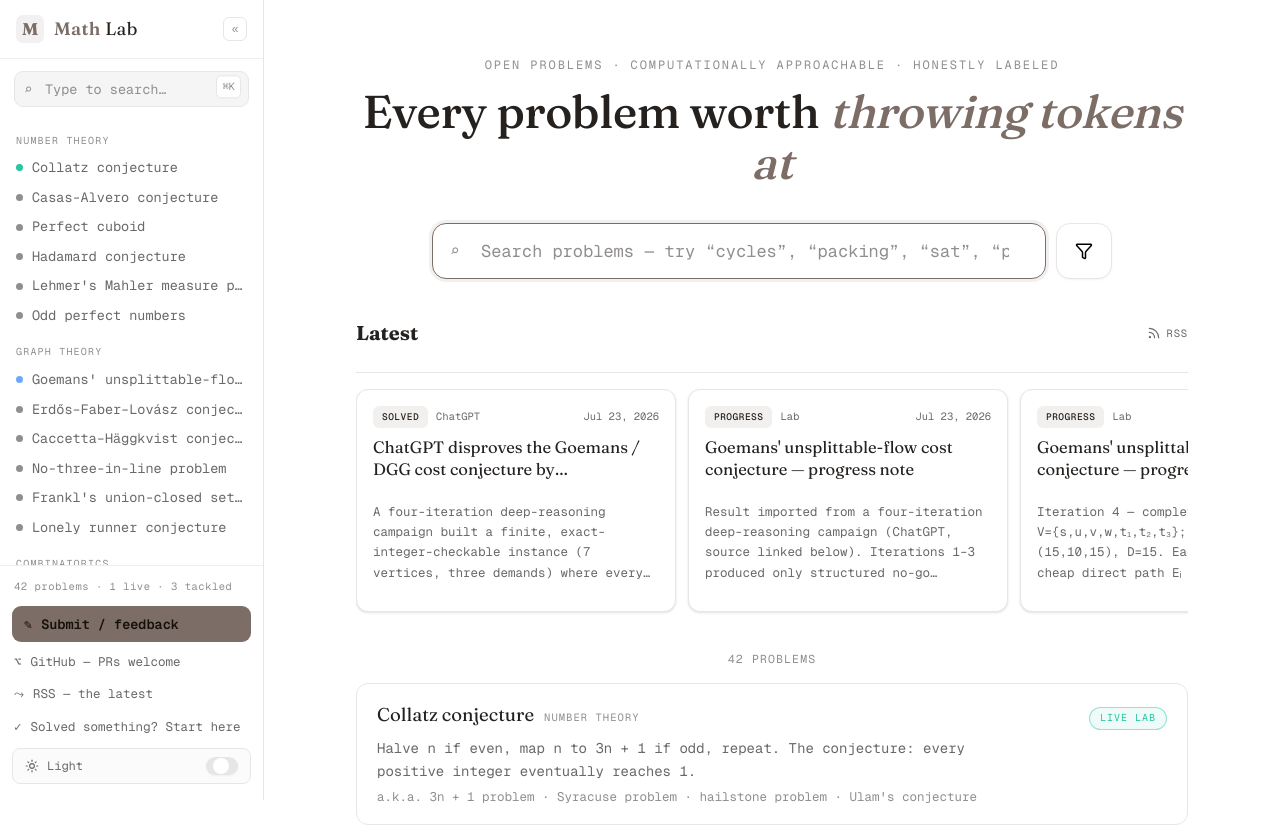
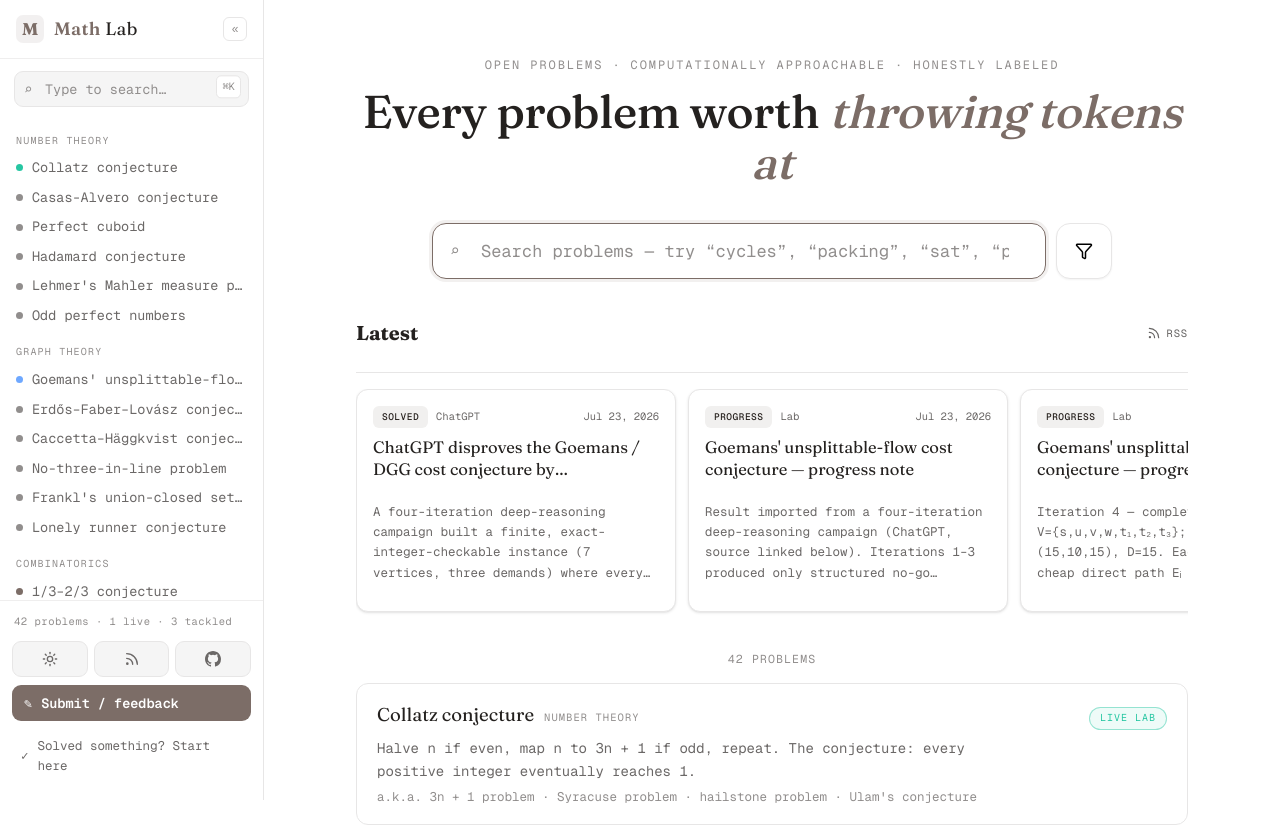
Before and after one commit to mewc/math-lab, a Next.js app: page / in a window 1280 px wide. Shown: the top 825 px of the page. Built offline with nearby package versions, Linux system fonts and the light colour scheme.

Commit message:
Simplify sidebar controls and fix dark-mode contrast
Collapse theme/RSS/GitHub into one icon-button row; keep Submit and
Solved as their own rows. Brighten dark palette tokens so hero accent,
filter chips, and mathbox text stay readable on near-black surfaces.

```diff
--- a/app/globals.css
+++ b/app/globals.css
@@ -117,45 +117,48 @@
 }
 
 .dark {
-  /* theme tokens */
-  --background: oklch(0.15 0.002 43.1);
-  --foreground: oklch(0.98 0 0);
-  --card: oklch(0.17 0.002 43.1);
-  --card-foreground: oklch(0.98 0 0);
-  --popover: oklch(0.18 0.002 43.1);
-  --popover-foreground: oklch(0.98 0 0);
-  --primary: oklch(0.547 0.021 43.1);
-  --primary-foreground: oklch(1 0 0);
-  --secondary: oklch(0.627 0.021 43.1 / 0.25);
-  --secondary-foreground: oklch(0.9 0.021 43.1);
-  --muted: oklch(0.25 0.001 43.1);
-  --muted-foreground: oklch(0.75 0.003 43.1);
-  --accent-token: oklch(0.38 0.002 43.1);
-  --accent-foreground: oklch(0.98 0 0);
-  --destructive: oklch(0.69 0.2 23.9);
-  --destructive-foreground: oklch(0 0 0);
-  --border: oklch(0.29 0.001 43.1);
-  --input: oklch(0.29 0.001 43.1);
-  --ring: oklch(0.627 0.021 43.1);
-  --chart-1: oklch(0.35 0.021 43.1);
-  --chart-2: oklch(0.55 0.021 43.1);
-  --chart-3: oklch(0.75 0.021 43.1);
-  --chart-4: oklch(0.9 0.021 43.1);
-  --chart-5: oklch(0.99 0.021 43.1);
+  /* theme tokens — brighter accents/borders so body text, chips, and the
+     hero italic stay readable on near-black backgrounds (screenshot QA). */
+  --background: oklch(0.145 0.004 43);
+  --foreground: oklch(0.96 0.004 43);
+  --card: oklch(0.185 0.005 43);
+  --card-foreground: oklch(0.96 0.004 43);
+  --popover: oklch(0.2 0.006 43);
+  --popover-foreground: oklch(0.96 0.004 43);
+  /* Light warm taupe: works as accent text AND as filled-button fill */
+  --primary: oklch(0.78 0.035 55);
+  --primary-foreground: oklch(0.18 0.015 43);
+  --secondary: oklch(0.28 0.01 43);
+  --secondary-foreground: oklch(0.94 0.008 43);
+  --muted: oklch(0.24 0.006 43);
+  --muted-foreground: oklch(0.78 0.012 43);
+  --accent-token: oklch(0.28 0.01 43);
+  --accent-foreground: oklch(0.96 0.004 43);
+  --destructive: oklch(0.72 0.18 24);
+  --destructive-foreground: oklch(0.98 0 0);
+  --border: oklch(0.4 0.012 43);
+  --input: oklch(0.26 0.008 43);
+  --ring: oklch(0.78 0.035 55);
+  --chart-1: oklch(0.45 0.03 43);
+  --chart-2: oklch(0.6 0.03 43);
+  --chart-3: oklch(0.75 0.03 43);
+  --chart-4: oklch(0.88 0.025 43);
+  --chart-5: oklch(0.96 0.02 43);
 
   /* semantic mapping onto the tokens above */
   --bg: var(--background);
   --bg-raised: var(--card);
-  --bg-inset: oklch(0.13 0.002 43.1);
-  --bg-blur: oklch(0.15 0.002 43.1 / 0.85);
+  --bg-inset: oklch(0.12 0.004 43);
+  --bg-blur: oklch(0.145 0.004 43 / 0.88);
   --line: var(--border);
-  --line-soft: oklch(0.23 0.001 43.1);
+  --line-soft: oklch(0.3 0.008 43);
   --ink: var(--foreground);
   --ink-dim: var(--muted-foreground);
-  --ink-faint: oklch(0.55 0.003 43.1);
+  --ink-faint: oklch(0.66 0.012 43);
   --accent: var(--primary);
-  --accent-soft: oklch(0.627 0.021 43.1 / 0.18);
-  --accent-line: oklch(0.627 0.021 43.1 / 0.4);
+  --accent-soft: oklch(0.78 0.035 55 / 0.16);
+  --accent-line: oklch(0.78 0.035 55 / 0.45);
+  --link: #8ec0ff;
 }
 
 * {
@@ -402,6 +405,22 @@ h3.sub {
   overflow-x: auto;
   color: var(--ink);
 }
+/* MathML inherits the mathbox text color in both themes (avoids UA black ink
+   sitting on a dark inset surface). */
+.mathbox math,
+.mathbox mi,
+.mathbox mo,
+.mathbox mn,
+.mathbox mtext,
+.mathbox mrow,
+.mathbox mfrac,
+.mathbox msup,
+.mathbox msub,
+.mathbox munder,
+.mathbox mover,
+.mathbox munderover {
+  color: inherit;
+}
 .mathbox .cases {
   display: inline-grid;
   grid-template-columns: auto auto;
@@ -823,7 +842,7 @@ sup.inline-sup {
   padding: 16px 20px 16px 48px;
   font-family: var(--sans);
   font-size: 17px;
-  transition: border-color 0.15s ease;
+  transition: border-color 0.15s ease, box-shadow 0.15s ease;
 }
 .searchbar input:focus {
   outline: none;
@@ -832,6 +851,7 @@ sup.inline-sup {
 }
 .searchbar input::placeholder {
   color: var(--ink-faint);
+  opacity: 1;
 }
 .searchbar .search-glyph {
   position: absolute;
@@ -1326,7 +1346,7 @@ html[data-sidebar="collapsed"] .app-main {
   align-items: center;
   gap: 9px;
   background: var(--accent);
-  color: #14110a;
+  color: var(--primary-foreground);
   border: none;
   border-radius: 9px;
   padding: 9px 12px;
@@ -1349,6 +1369,59 @@ html[data-sidebar="collapsed"] .app-main {
 .sb-gh:hover {
   color: var(--ink);
   text-decoration: none;
+}
+
+/* Footer row: theme + RSS + GitHub as equal icon buttons */
+.sb-iconrow {
+  display: flex;
+  align-items: center;
+  gap: 6px;
+}
+.sb-iconbtn {
+  display: inline-flex;
+  align-items: center;
+  justify-content: center;
+  width: 36px;
+  height: 36px;
+  border: 1px solid var(--line);
+  border-radius: 9px;
+  background: var(--bg-inset);
+  color: var(--ink-dim);
+  cursor: pointer;
+  font-size: 15px;
+  padding: 0;
+  line-height: 1;
+  flex: 1 1 0;
+  min-width: 0;
+  text-decoration: none;
+}
+.sb-iconbtn:hover {
+  color: var(--ink);
+  border-color: var(--ink-dim);
+  background: var(--bg-raised);
+  text-decoration: none;
+}
+.sb-iconbtn svg {
+  width: 16px;
+  height: 16px;
+  flex-shrink: 0;
+}
+
+.sb-solved {
+  display: flex;
+  align-items: center;
+  gap: 9px;
+  color: var(--ink-dim);
+  font-size: 12.5px;
+  padding: 6px 8px;
+  border-radius: 8px;
+  border: 1px solid transparent;
+}
+.sb-solved:hover {
+  color: var(--ink);
+  text-decoration: none;
+  background: var(--bg-inset);
+  border-color: var(--line-soft);
 }
 
 /* collapsed rail: hide text, keep marks/icons */
@@ -1392,7 +1465,19 @@ html[data-sidebar="collapsed"] .app-main {
   font-size: 18px;
   border-radius: 10px;
 }
-.sidebar[data-collapsed="true"] .sb-gh {
+.sidebar[data-collapsed="true"] .sb-iconrow {
+  flex-direction: column;
+  gap: 6px;
+  width: 100%;
+}
+.sidebar[data-collapsed="true"] .sb-iconbtn {
+  width: 40px;
+  height: 40px;
+  flex: none;
+  font-size: 18px;
+  border-radius: 10px;
+}
+.sidebar[data-collapsed="true"] .sb-solved {
   justify-content: center;
   width: 40px;
   height: 40px;
@@ -1401,12 +1486,8 @@ html[data-sidebar="collapsed"] .app-main {
   border: 1px solid var(--line);
   border-radius: 10px;
 }
-.sidebar[data-collapsed="true"] .sb-gh:hover {
+.sidebar[data-collapsed="true"] .sb-solved:hover {
   border-color: var(--ink-dim);
-}
-/* declutter: drop RSS from the rail (it stays in the expanded footer) */
-.sidebar[data-collapsed="true"] .sb-rss {
-  display: none;
 }
 .sidebar[data-collapsed="true"] .sb-admin {
   border-top: none;
--- a/components/NewsFeed.tsx
+++ b/components/NewsFeed.tsx
@@ -39,7 +39,7 @@ export default function NewsFeed({ limit = 8 }: { limit?: number }) {
         </h2>
         <a
           href="/feed.xml"
-          className="inline-flex items-center gap-1.5 text-[10.5px] tracking-[0.08em] text-muted-foreground uppercase hover:text-primary"
+          className="inline-flex items-center gap-1.5 text-[10.5px] tracking-[0.08em] text-foreground/70 uppercase hover:text-foreground"
           title="RSS feed"
           aria-label="RSS feed"
         >
--- a/components/Sidebar.tsx
+++ b/components/Sidebar.tsx
@@ -7,6 +7,15 @@ import { CATEGORIES, PROBLEMS, problemHref, type Problem } from "@/lib/problems"
 import FeedbackModal, { REPO_URL, type FeedbackProblem } from "@/components/FeedbackModal";
 import CommandPalette from "@/components/CommandPalette";
 import ThemeControls from "@/components/ThemeControls";
+import { Rss } from "lucide-react";
+
+function GitHubIcon({ className }: { className?: string }) {
+  return (
+    <svg className={className} viewBox="0 0 24 24" fill="currentColor" aria-hidden>
+      <path d="M12 0C5.37 0 0 5.37 0 12c0 5.3 3.44 9.8 8.21 11.39.6.11.82-.26.82-.58 0-.29-.01-1.04-.02-2.05-3.34.73-4.04-1.61-4.04-1.61-.55-1.39-1.33-1.76-1.33-1.76-1.09-.74.08-.73.08-.73 1.2.09 1.84 1.24 1.84 1.24 1.07 1.83 2.81 1.3 3.5 1 .11-.78.42-1.3.76-1.6-2.67-.3-5.47-1.33-5.47-5.93 0-1.31.47-2.38 1.24-3.22-.12-.3-.54-1.52.12-3.18 0 0 1.01-.32 3.3 1.23a11.5 11.5 0 0 1 6 0c2.29-1.55 3.3-1.23 3.3-1.23.66 1.66.24 2.88.12 3.18.77.84 1.24 1.91 1.24 3.22 0 4.61-2.81 5.62-5.48 5.92.43.37.81 1.1.81 2.22 0 1.6-.01 2.89-.01 3.28 0 .32.22.7.82.58A12.01 12.01 0 0 0 24 12c0-6.63-5.37-12-12-12z" />
+    </svg>
+  );
+}
 
 // Left nav that replaces the old top bar. Searchable and navigable "within
 // there": type to filter the whole registry, jump straight to any dossier.
@@ -154,23 +163,30 @@ export default function Sidebar() {
           <div className="sb-stats" title={`${PROBLEMS.length} problems · ${liveCount} live · ${tackledCount} tackled`}>
             {PROBLEMS.length} problems · {liveCount} live · {tackledCount} tackled
           </div>
+          <div className="sb-iconrow">
+            <ThemeControls />
+            <a className="sb-iconbtn" href="/feed.xml" title="RSS feed" aria-label="RSS feed">
+              <Rss className="size-4" aria-hidden />
+            </a>
+            <a
+              className="sb-iconbtn"
+              href={REPO_URL}
+              target="_blank"
+              rel="noreferrer noopener"
+              title="GitHub — PRs welcome"
+              aria-label="GitHub repository"
+            >
+              <GitHubIcon className="size-4" />
+            </a>
+          </div>
           <button className="sb-submit" onClick={() => setFeedbackOpen(true)}>
             <span aria-hidden>✎</span>
             <span className="sb-submit-label">Submit / feedback</span>
           </button>
-          <a className="sb-gh" href={REPO_URL} target="_blank" rel="noreferrer noopener">
-            <span aria-hidden>⌥</span>
-            <span className="sb-gh-label">GitHub — PRs welcome</span>
-          </a>
-          <a className="sb-gh sb-rss" href="/feed.xml" title="RSS feed">
-            <span aria-hidden>⤳</span>
-            <span className="sb-gh-label">RSS — the latest</span>
-          </a>
-          <Link className="sb-gh" href="/solved" title="Think you've solved one? The playbook">
+          <Link className="sb-solved" href="/solved" title="Think you've solved one? The playbook">
             <span aria-hidden>✓</span>
             <span className="sb-gh-label">Solved something? Start here</span>
           </Link>
-          <ThemeControls />
         </div>
       </aside>
 
--- a/components/ThemeControls.tsx
+++ b/components/ThemeControls.tsx
@@ -3,14 +3,10 @@
 import { useEffect, useState } from "react";
 import { Moon, Sun } from "lucide-react";
 
-import { Switch } from "@/components/ui/switch";
-
-// Admin control: a single shadcn Switch toggling light <-> dark. "System" is not
-// a selectable mode — it only decides the INITIAL theme (the no-FOUC script in
-// app/layout.tsx applies it before paint; the mount effect below syncs state).
-// Once toggled, an explicit "light"/"dark" choice is stored and wins from then
-// on. The palette lives in globals.css (:root + .dark); this decides when the
-// `.dark` class sits on <html>.
+// Icon-only light/dark toggle. "System" only decides the INITIAL theme (the
+// no-FOUC script in app/layout.tsx applies it before paint; the mount effect
+// below syncs state). Once toggled, an explicit "light"/"dark" choice is stored
+// and wins from then on. Palette lives in globals.css (:root + .dark).
 
 export const THEME_KEY = "mathlab-theme";
 
@@ -26,19 +22,22 @@ export default function ThemeControls() {
     document.documentElement.classList.toggle("dark", isDark);
   }, []);
 
-  function onToggle(next: boolean) {
+  function onToggle() {
+    const next = !dark;
     setDark(next);
-    localStorage.setItem(THEME_KEY, next ? "dark" : "light"); // explicit from here on
+    localStorage.setItem(THEME_KEY, next ? "dark" : "light");
     document.documentElement.classList.toggle("dark", next);
   }
 
   return (
-    <div className="theme-controls flex items-center justify-between gap-2 rounded-lg border bg-muted/40 px-3 py-2">
-      <span className="theme-controls-text flex items-center gap-2 text-xs text-muted-foreground">
-        {dark ? <Moon className="size-3.5" /> : <Sun className="size-3.5" />}
-        {dark ? "Dark" : "Light"}
-      </span>
-      <Switch checked={dark} onCheckedChange={onToggle} aria-label="Toggle dark theme" />
-    </div>
+    <button
+      type="button"
+      onClick={onToggle}
+      className="sb-iconbtn"
+      aria-label={dark ? "Switch to light theme" : "Switch to dark theme"}
+      title={dark ? "Switch to light" : "Switch to dark"}
+    >
+      {dark ? <Moon className="size-4" aria-hidden /> : <Sun className="size-4" aria-hidden />}
+    </button>
   );
 }
--- a/components/ui/button.tsx
+++ b/components/ui/button.tsx
@@ -15,8 +15,9 @@ const buttonVariants = cva(
         destructive:
           "bg-destructive text-white shadow-xs hover:bg-destructive/90 focus-visible:ring-destructive/20 dark:focus-visible:ring-destructive/40 dark:bg-destructive/60",
         outline:
-          "border bg-background shadow-xs hover:bg-accent hover:text-accent-foreground dark:bg-input/30 dark:border-input dark:hover:bg-input/50",
-        secondary: "bg-secondary text-secondary-foreground shadow-xs hover:bg-secondary/80",
+          "border bg-background shadow-xs hover:bg-accent hover:text-accent-foreground dark:bg-input/40 dark:border-border dark:text-foreground dark:hover:bg-input/70",
+        secondary:
+          "bg-secondary text-secondary-foreground shadow-xs hover:bg-secondary/80 dark:bg-secondary dark:text-secondary-foreground",
         ghost: "hover:bg-accent hover:text-accent-foreground dark:hover:bg-accent/50",
         link: "text-primary underline-offset-4 hover:underline",
       },
```
